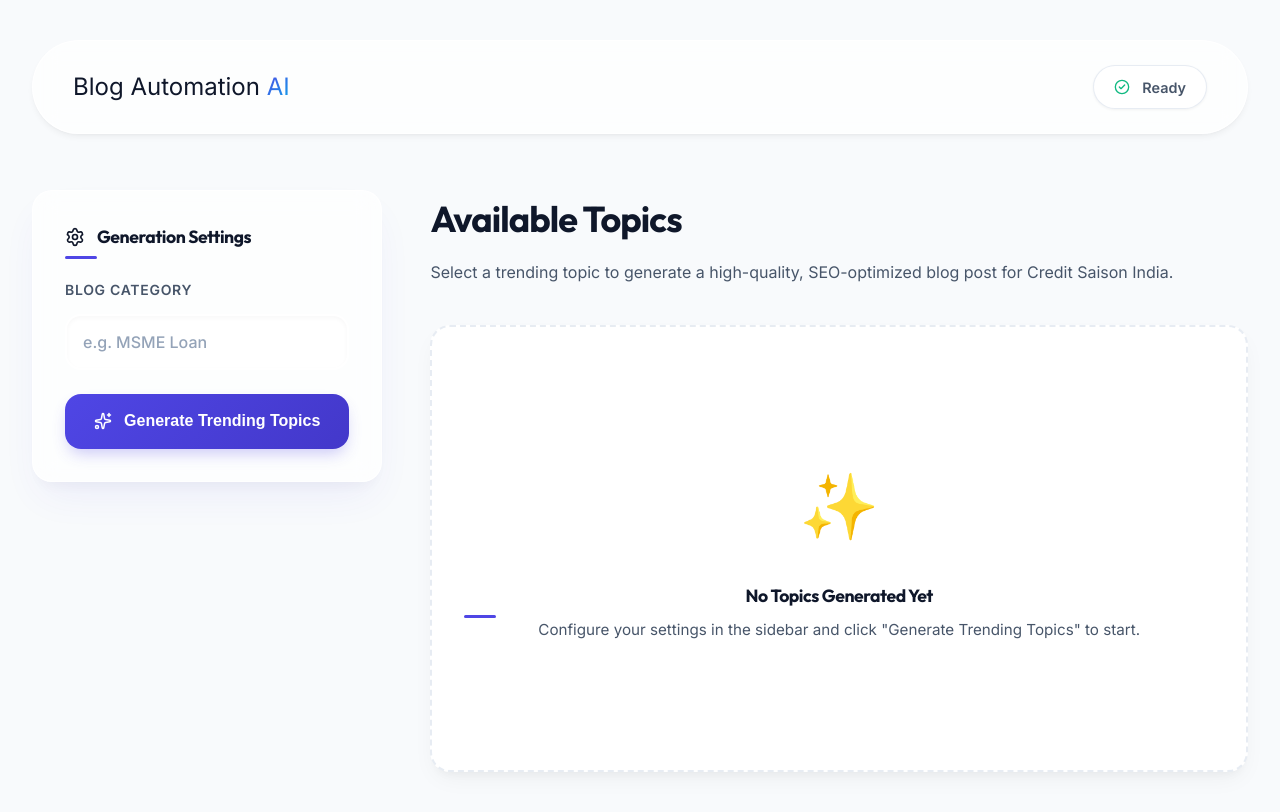
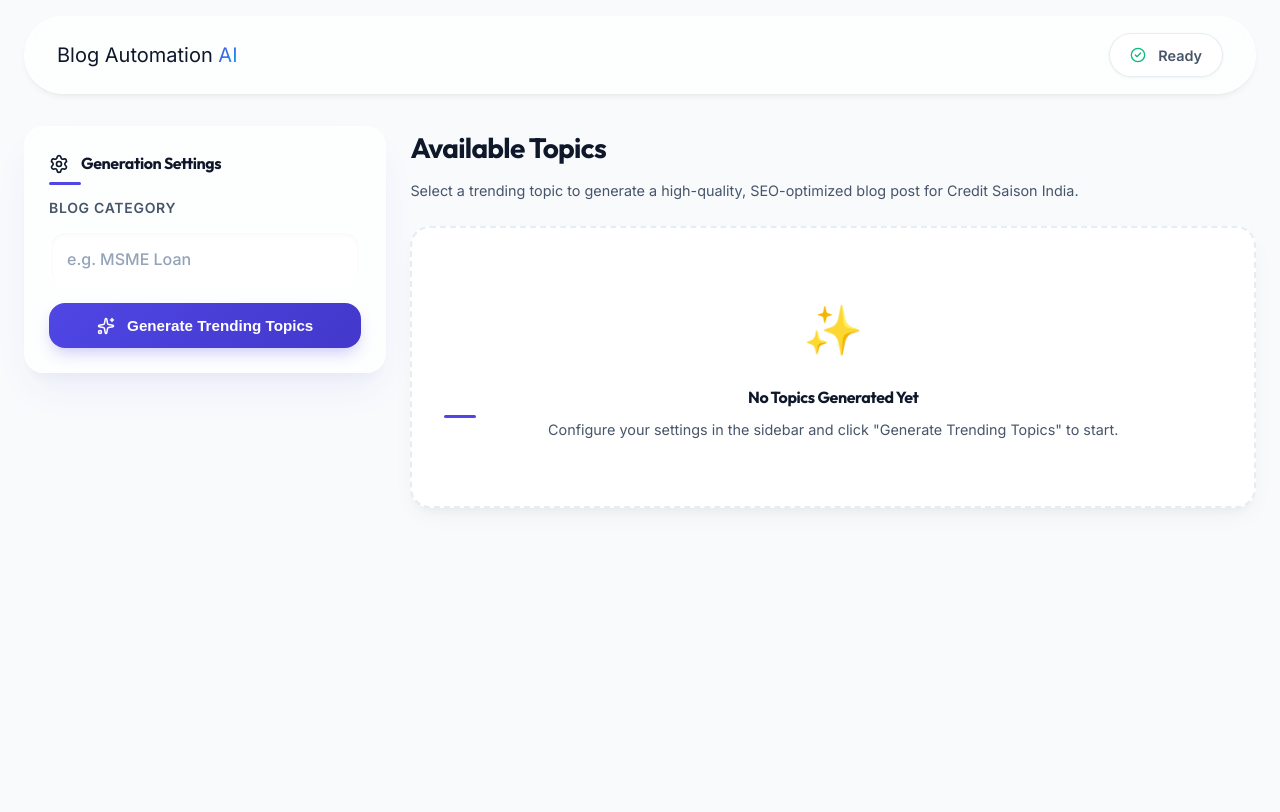
Before and after one commit to Ashok-Kumar9/Blog-AI-Automation, a React (Vite) app in the folder frontend/: page / in a window 1280 px wide. Built offline with nearby package versions, Linux system fonts and the light colour scheme.

Commit message:
text size reduced

```diff
--- a/frontend/src/App.css
+++ b/frontend/src/App.css
@@ -62,7 +62,7 @@ h1, h2, h3, h4 {
   max-width: none;
   width: 100%;
   margin: 0;
-  padding: 2.5rem 2rem;
+  padding: 1rem 1.5rem;
   min-height: 100vh;
   display: flex;
   flex-direction: column;
@@ -73,8 +73,8 @@ h1, h2, h3, h4 {
   display: flex;
   justify-content: space-between;
   align-items: center;
-  margin-bottom: 3.5rem;
-  padding: 1.5rem 2.5rem;
+  margin-bottom: 2rem;
+  padding: 1rem 2rem;
   background: var(--glass-bg);
   backdrop-filter: var(--glass-blur);
   border-radius: 99px;
@@ -83,7 +83,7 @@ h1, h2, h3, h4 {
 }
 
 .brand-name {
-  font-size: 1.5rem;
+  font-size: 1.25rem;
   color: var(--text-primary);
 }
 
@@ -113,7 +113,7 @@ h1, h2, h3, h4 {
 .content-grid {
   display: grid;
   grid-template-columns: 3fr 7fr; /* Explicit 30/70 split using fr units */
-  gap: 3rem;
+  gap: 1.5rem;
   align-items: start;
 }
 
@@ -127,7 +127,7 @@ h1, h2, h3, h4 {
 }
 
 .card {
-  padding: 2rem;
+  padding: 1.5rem;
   border-radius: var(--border-radius);
   background: var(--glass-bg);
   backdrop-filter: var(--glass-blur);
@@ -141,8 +141,8 @@ h1, h2, h3, h4 {
 }
 
 h3 {
-  font-size: 1.1rem;
-  margin-bottom: 1.75rem;
+  font-size: 1rem;
+  margin-bottom: 1.25rem;
   display: flex;
   align-items: center;
   gap: 0.75rem;
@@ -162,7 +162,7 @@ h3::after {
 
 /* Form Refinement */
 .input-group {
-  margin-bottom: 1.5rem;
+  margin-bottom: 1rem;
 }
 
 label {
@@ -206,10 +206,10 @@ input::placeholder, textarea::placeholder {
   background: linear-gradient(135deg, var(--primary-color) 0%, var(--primary-hover) 100%);
   color: #fff;
   border: none;
-  padding: 1.15rem;
+  padding: 0.85rem;
   border-radius: 1rem;
   font-weight: 700;
-  font-size: 1rem;
+  font-size: 0.95rem;
   cursor: pointer;
   transition: all 0.3s cubic-bezier(0.23, 1, 0.32, 1);
   display: flex;
@@ -251,8 +251,8 @@ input::placeholder, textarea::placeholder {
 
 /* Topics View - Grid Expansion */
 .topics-view h2 {
-  font-size: 2.25rem;
-  margin-bottom: 0.75rem;
+  font-size: 1.75rem;
+  margin-bottom: 0.5rem;
   background: linear-gradient(to right, var(--text-primary) 30%, var(--text-secondary));
   -webkit-background-clip: text;
   -webkit-text-fill-color: transparent;
@@ -261,14 +261,14 @@ input::placeholder, textarea::placeholder {
 .topic-grid {
   display: grid;
   grid-template-columns: repeat(auto-fill, minmax(380px, 1fr));
-  gap: 2rem;
-  margin-top: 2rem;
+  gap: 1rem;
+  margin-top: 1.5rem;
 }
 
 .topic-card {
   background: white;
   border: 2px solid transparent;
-  padding: 2.25rem;
+  padding: 1.25rem;
   border-radius: var(--border-radius);
   cursor: pointer;
   transition: all 0.4s cubic-bezier(0.175, 0.885, 0.32, 1.275);
@@ -303,14 +303,14 @@ input::placeholder, textarea::placeholder {
 }
 
 .topic-card h4 {
-  font-size: 1.15rem;
+  font-size: 1rem;
   line-height: 1.4;
-  margin: 1.25rem 0;
+  margin: 0.75rem 0;
   color: var(--text-primary);
 }
 
 .topic-tag {
-  font-size: 0.7rem;
+  font-size: 0.65rem;
   font-weight: 800;
   letter-spacing: 0.1em;
   text-transform: uppercase;
@@ -345,13 +345,13 @@ input::placeholder, textarea::placeholder {
 }
 
 .blog-view h2 {
-  font-size: 2rem;
-  margin: 1rem 0;
+  font-size: 1.5rem;
+  margin: 0.75rem 0;
   line-height: 1.2;
 }
 
 .blog-content-wrapper {
-  padding: 5rem 6rem; /* Enhanced spacing for readability */
+  padding: 2rem 3rem; /* Enhanced spacing for readability */
   background: white;
   min-height: 800px;
   box-shadow: var(--shadow-premium);
@@ -360,25 +360,25 @@ input::placeholder, textarea::placeholder {
 }
 
 .markdown-body {
-  font-size: 1.1rem;
+  font-size: 1rem;
   color: #334155;
-  line-height: 1.9;
+  line-height: 1.7;
   max-width: 1000px; /* Optimal reading length, slightly wider for full-width feel */
   margin: 0 auto;
 }
 
 .markdown-body h1, .markdown-body h2, .markdown-body h3 {
-  margin: 3.5rem 0 1.5rem;
+  margin: 2rem 0 1rem;
   color: var(--text-primary);
   line-height: 1.3;
 }
 
 .markdown-body p {
-  margin-bottom: 2rem;
+  margin-bottom: 1rem;
 }
 
 .markdown-body ul, .markdown-body ol {
-  margin-bottom: 2rem;
+  margin-bottom: 1rem;
   padding-left: 1.5rem;
 }
 
@@ -459,7 +459,7 @@ input::placeholder, textarea::placeholder {
   position: relative;
   animation: modalSlideUp 0.4s cubic-bezier(0.34, 1.56, 0.64, 1);
   background: rgba(255, 255, 255, 0.95);
-  padding: 3rem !important;
+  padding: 2rem !important;
 }
 
 .modal-close {
@@ -490,7 +490,7 @@ input::placeholder, textarea::placeholder {
 
 .modal-header h3 {
   margin-bottom: 0.5rem;
-  font-size: 1.5rem;
+  font-size: 1.25rem;
   border: none;
 }
 
@@ -508,12 +508,12 @@ input::placeholder, textarea::placeholder {
 }
 
 .modal-body {
-  margin-bottom: 2.5rem;
+  margin-bottom: 1.5rem;
 }
 
 .modal-footer {
   border-top: 1px solid var(--border-color);
-  padding-top: 2rem;
+  padding-top: 1.25rem;
 }
 
 .input-row {
--- a/frontend/src/App.jsx
+++ b/frontend/src/App.jsx
@@ -206,7 +206,7 @@ function App() {
           {view === 'topics' ? (
             <div className="topics-view">
               <h2>Available Topics</h2>
-              <p className="subtitle" style={{ color: 'var(--text-secondary)', marginBottom: '2.5rem', fontSize: '1rem' }}>
+              <p className="subtitle" style={{ color: 'var(--text-secondary)', marginBottom: '1rem', fontSize: '0.9rem' }}>
                 Select a trending topic to generate a high-quality, SEO-optimized blog post for Credit Saison India.
               </p>
 
@@ -217,15 +217,15 @@ function App() {
                       Topic #{i + 1}
                     </div>
                     <h4>{topic}</h4>
-                    <div className="card-footer" style={{ marginTop: 'auto', paddingTop: '1.5rem', borderTop: '1px solid var(--border-color)', fontSize: '0.85rem', fontWeight: '700', color: 'var(--primary-color)', display: 'flex', alignItems: 'center', gap: '0.5rem' }}>
+                    <div className="card-footer" style={{ marginTop: 'auto', paddingTop: '1rem', borderTop: '1px solid var(--border-color)', fontSize: '0.85rem', fontWeight: '700', color: 'var(--primary-color)', display: 'flex', alignItems: 'center', gap: '0.5rem' }}>
                       Generate Post <Sparkles size={16} />
                     </div>
                   </div>
                 )) : (
-                  <div className="empty-state" style={{ padding: '8rem 2rem', textAlign: 'center', gridColumn: '1/-1', background: 'white', borderRadius: 'var(--border-radius)', border: '2px dashed var(--border-color)', boxShadow: 'var(--shadow-lg)' }}>
-                    <div style={{ fontSize: '4rem', marginBottom: '1.5rem' }}>✨</div>
+                  <div className="empty-state" style={{ padding: '4rem 2rem', textAlign: 'center', gridColumn: '1/-1', background: 'white', borderRadius: 'var(--border-radius)', border: '2px dashed var(--border-color)', boxShadow: 'var(--shadow-lg)' }}>
+                    <div style={{ fontSize: '3rem', marginBottom: '1rem' }}>✨</div>
                     <h3 style={{ marginBottom: '0.5rem', justifyContent: 'center' }}>No Topics Generated Yet</h3>
-                    <p style={{ color: 'var(--text-secondary)', fontSize: '0.95rem' }}>Configure your settings in the sidebar and click "Generate Trending Topics" to start.</p>
+                    <p style={{ color: 'var(--text-secondary)', fontSize: '0.9rem' }}>Configure your settings in the sidebar and click "Generate Trending Topics" to start.</p>
                   </div>
                 )}
               </div>
@@ -239,12 +239,12 @@ function App() {
                 <ArrowLeft size={18} /> Back to Topics
               </button>
 
-              <div className="blog-header" style={{ display: 'flex', justifyContent: 'space-between', alignItems: 'flex-end', gap: '2rem', margin: '2rem 0 3rem' }}>
+              <div className="blog-header" style={{ display: 'flex', justifyContent: 'space-between', alignItems: 'flex-end', gap: '2rem', margin: '1.5rem 0 2rem' }}>
                 <div style={{ flex: 1 }}>
-                  <div className="topic-tag" style={{ marginBottom: '1rem' }}>Selected Topic</div>
+                  <div className="topic-tag" style={{ marginBottom: '0.75rem' }}>Selected Topic</div>
                   <h2 style={{ margin: 0 }}>{selectedTopic}</h2>
                 </div>
-                <div style={{ display: 'flex', gap: '1rem', paddingBottom: '0.5rem' }}>
+                <div style={{ display: 'flex', gap: '0.75rem', paddingBottom: '0.5rem' }}>
                   <button className="secondary-btn" onClick={copyToClipboard}><Copy size={18} /> Copy</button>
                   <button className="secondary-btn" onClick={downloadMarkdown}><Download size={18} /> .md</button>
                 </div>
@@ -252,10 +252,10 @@ function App() {
 
               <div className="blog-content-wrapper card">
                 {loading.blog ? (
-                  <div className="loading-state" style={{ textAlign: 'center', padding: '8rem 2rem' }}>
-                    <Loader2 className="spinner-large" style={{ margin: '0 auto 3rem' }} size={64} />
-                    <h3 style={{ fontSize: '2rem', justifyContent: 'center' }}>Crafting your professional blog...</h3>
-                    <p style={{ color: 'var(--text-secondary)', fontSize: '1.25rem', marginTop: '1rem' }}>Our AI is researching and writing deep, expert-level content for you.</p>
+                  <div className="loading-state" style={{ textAlign: 'center', padding: '4rem 2rem' }}>
+                    <Loader2 className="spinner-large" style={{ margin: '0 auto 2rem' }} size={48} />
+                    <h3 style={{ fontSize: '1.5rem', justifyContent: 'center' }}>Crafting your professional blog...</h3>
+                    <p style={{ color: 'var(--text-secondary)', fontSize: '1rem', marginTop: '0.75rem' }}>Our AI is researching and writing deep, expert-level content for you.</p>
                   </div>
                 ) : (
                   <div className="markdown-body">
```
